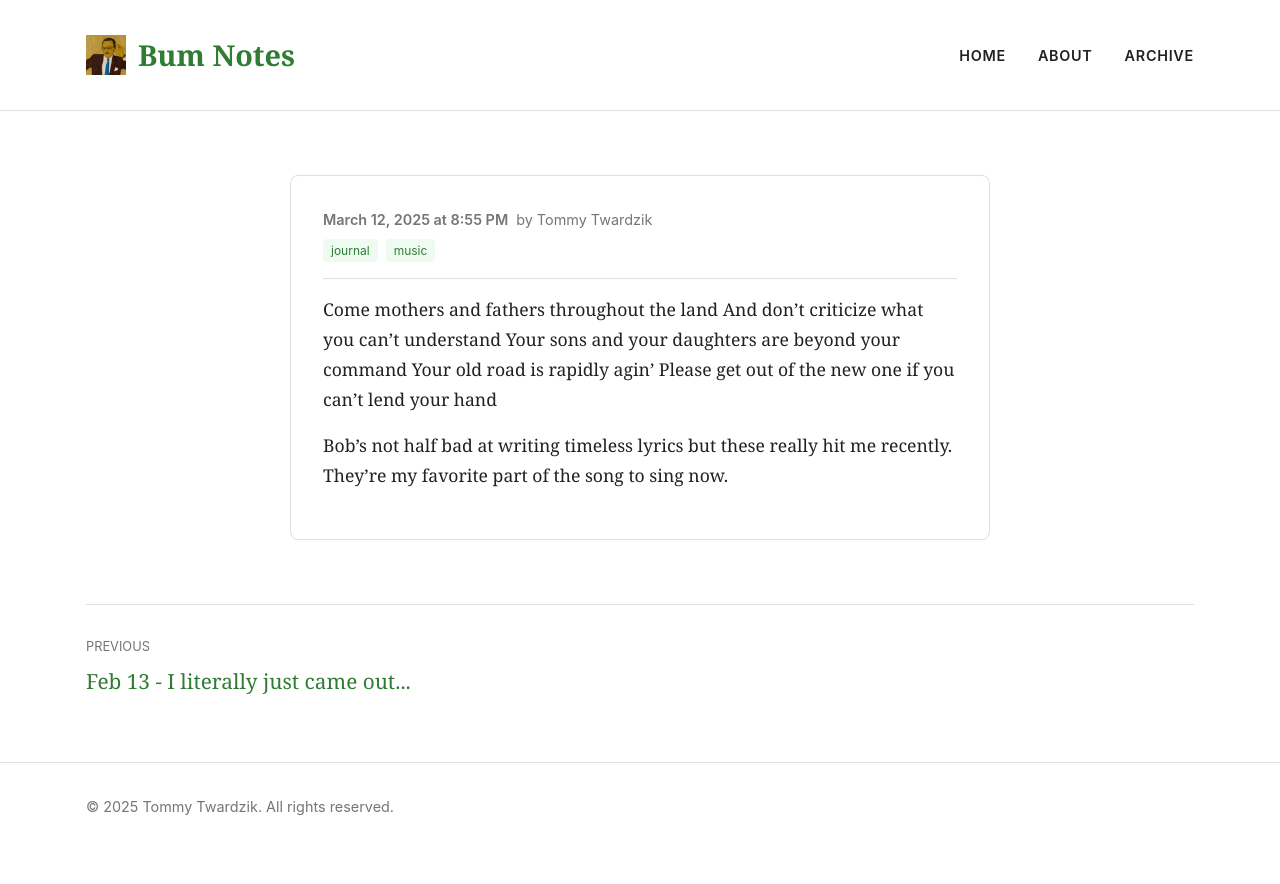
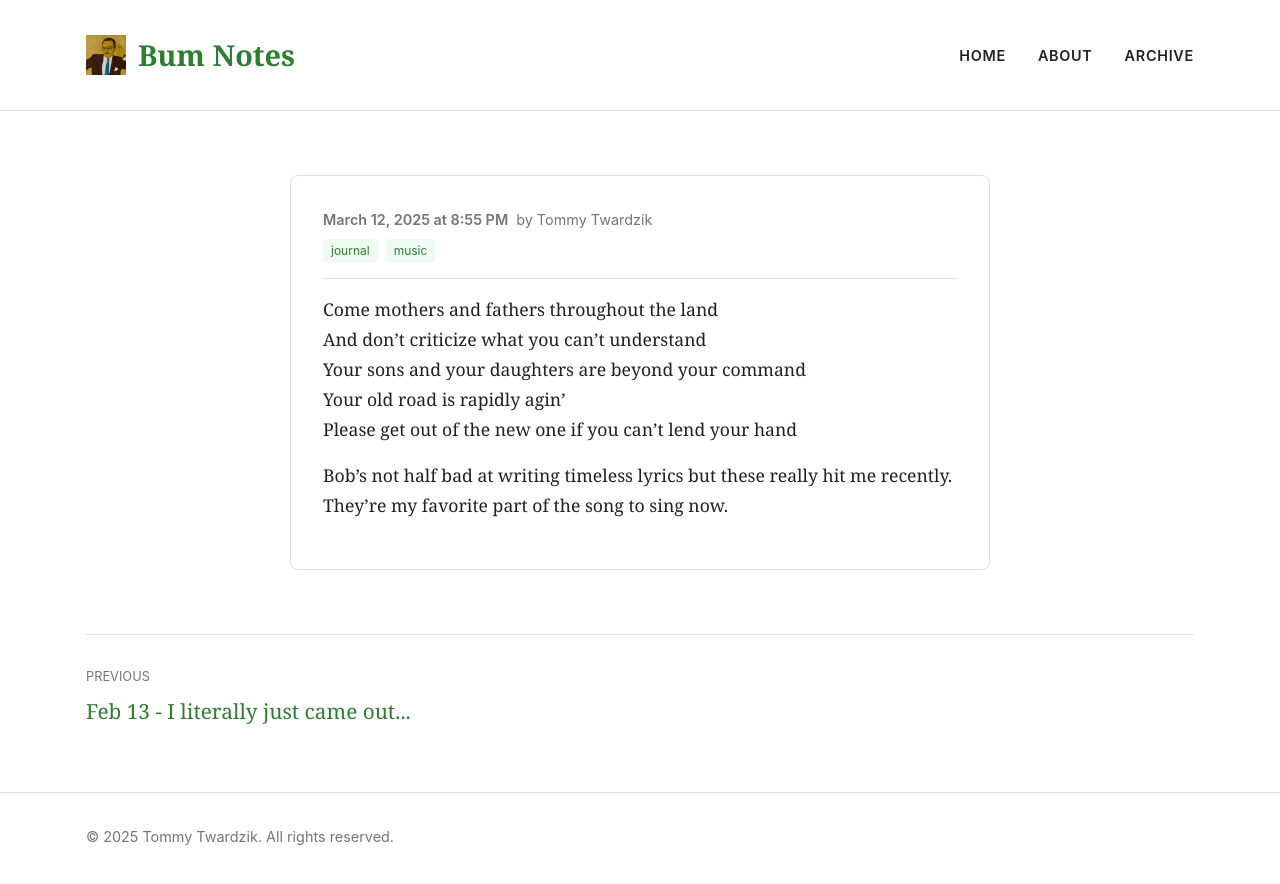
Before and after one commit to ttwardz/bum-notes-blog, a Jekyll site: the page built from _posts/2025-03-12-journal.md, in a window 1280 px wide. Shown: the top 884 px of the page. Built offline with Jekyll 4.4.1, drawn with Linux system fonts in a browser that asks for light colours.

```diff
--- a/_posts/2025-03-12-journal.md
+++ b/_posts/2025-03-12-journal.md
@@ -5,10 +5,10 @@ author: Tommy Twardzik
 tags: [journal, music]
 ---
 
-Come mothers and fathers throughout the land
-And don't criticize what you can't understand
-Your sons and your daughters are beyond your command
-Your old road is rapidly agin'
+Come mothers and fathers throughout the land\
+And don't criticize what you can't understand\
+Your sons and your daughters are beyond your command\
+Your old road is rapidly agin'\
 Please get out of the new one if you can't lend your hand
 
 
```
Also changed, not shown: _posts/2025-03-14-introducing-clew-my-app.md (renamed from _posts/2025-03-14-introduing-clew-my-app.md).
